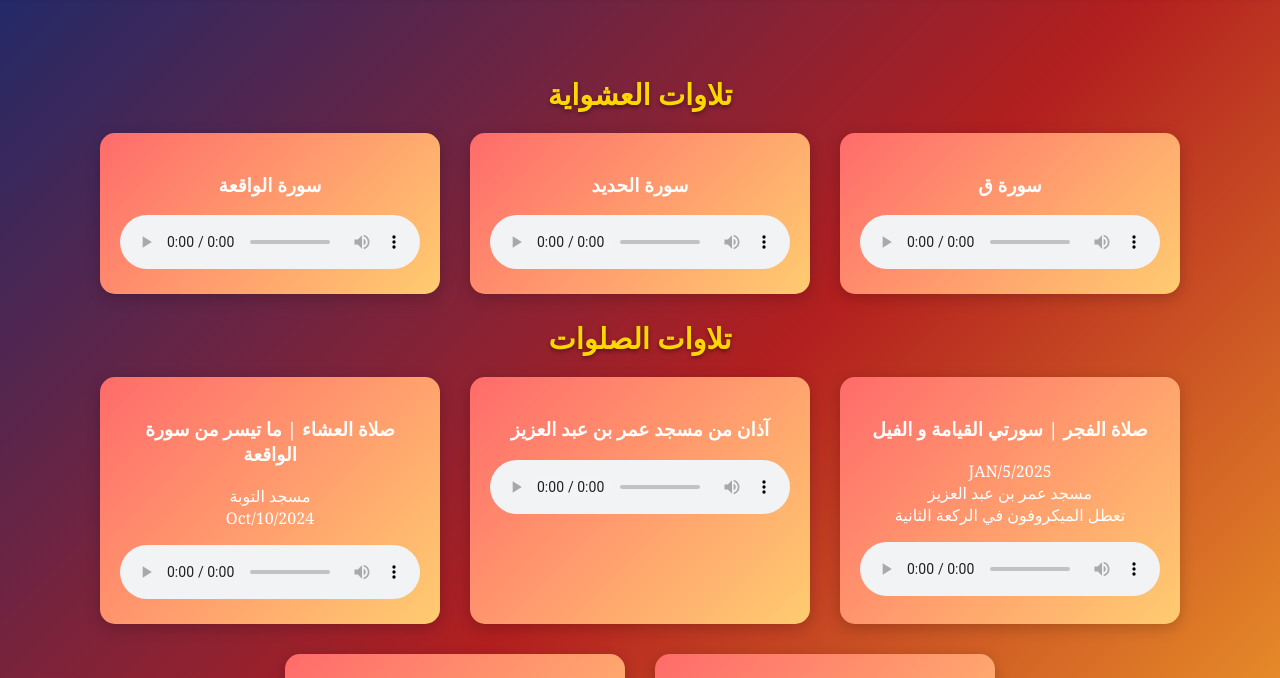
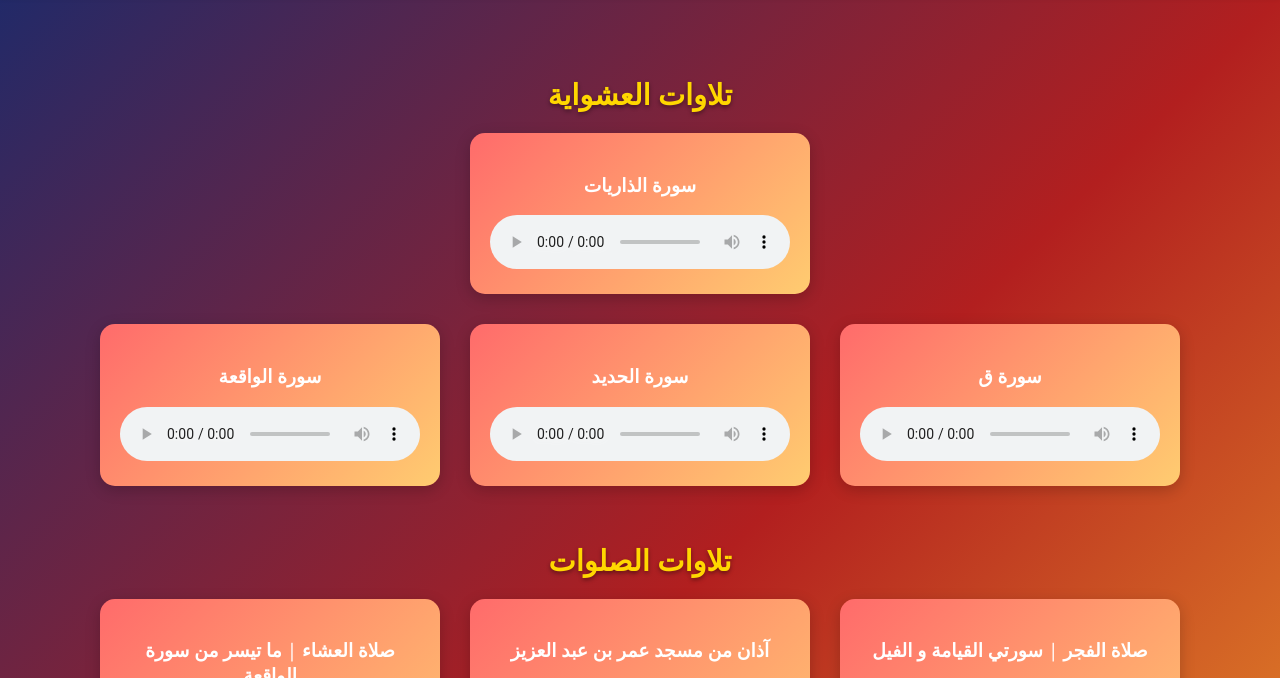
Before and after one commit to amr-794/AmrAbdelhady, a plain HTML site: page Quran me/Me/index.html in a window 1280 px wide. Shown: the part 70-748 px from the top of the page. Drawn offline with Linux system fonts and the light colour scheme.

Commit message:
Update index.html

```diff
--- a/Quran me/Me/index.html
+++ b/Quran me/Me/index.html
@@ -210,7 +210,19 @@
 
             <h2 class="category-title">تلاوات العشواية</h2>
 
-<div class="audio-list">
+
+            <div class="audio-list">
+                <div class="audio-item">
+                    <h3>سورة الذاريات</h3>
+                    <audio controls>
+                        <source src="audio/Jan 29, 1 سورة الذاريات.mp3" type="audio/mpeg">
+                        المتصفح الخاص بك لا يدعم تشغيل الصوت.
+                    </audio>
+                </div>
+
+
+
+            <div class="audio-list">
                 <div class="audio-item">
                     <h3>سورة ق</h3>
                     <audio controls>
```
